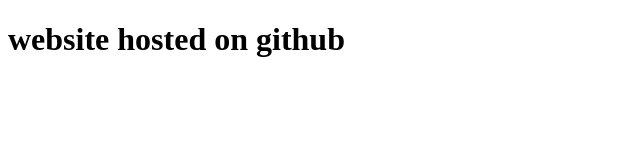
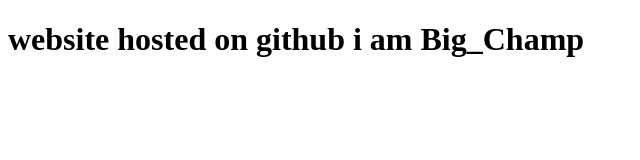
Before and after one commit to Bigchamp1/Coursera--Test, a plain HTML site: page index.html in a window 1280 px wide. Shown: the whole page, without its empty margins (0-640 px from the left). Drawn offline with Linux system fonts and the light colour scheme.

Commit message:
create index.html file

```diff
--- a/index.html
+++ b/index.html
@@ -7,7 +7,7 @@
     <title>Document</title>
  </head>
  <body>
-    <h1>website hosted on github
+    <h1>website hosted on github i am Big_Champ
     </h1>
  </body>
  </html>
```
